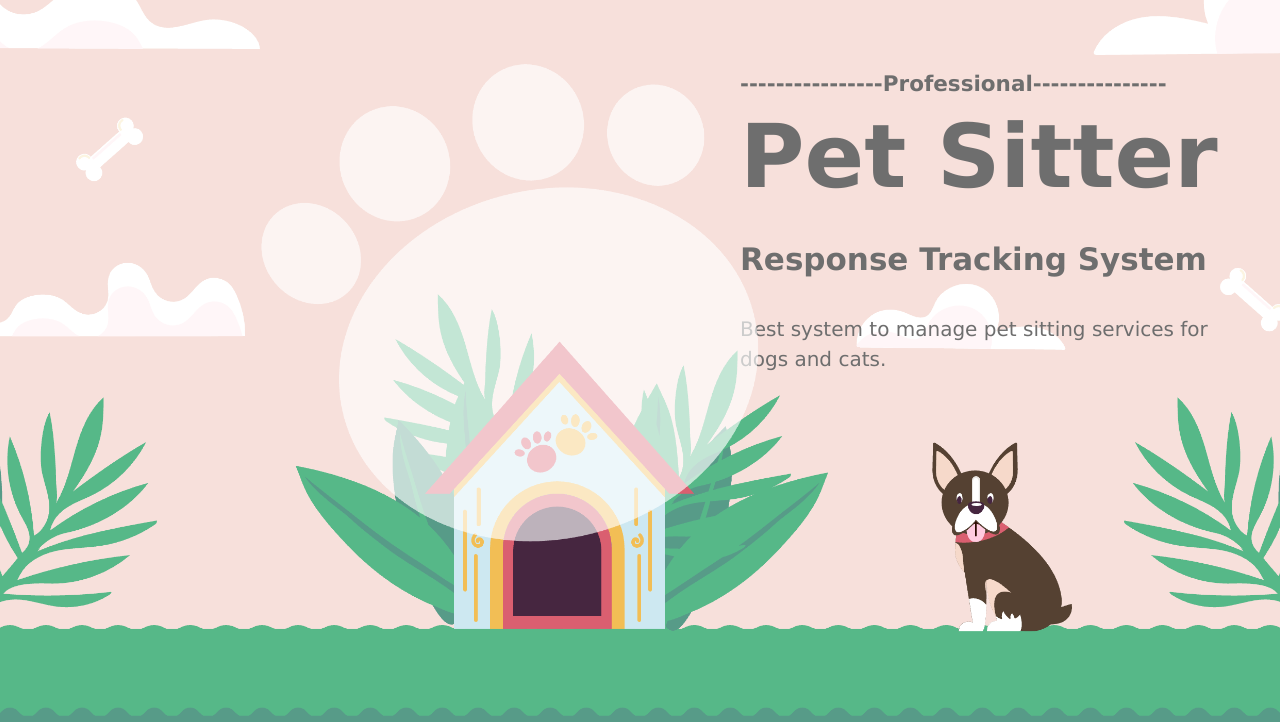
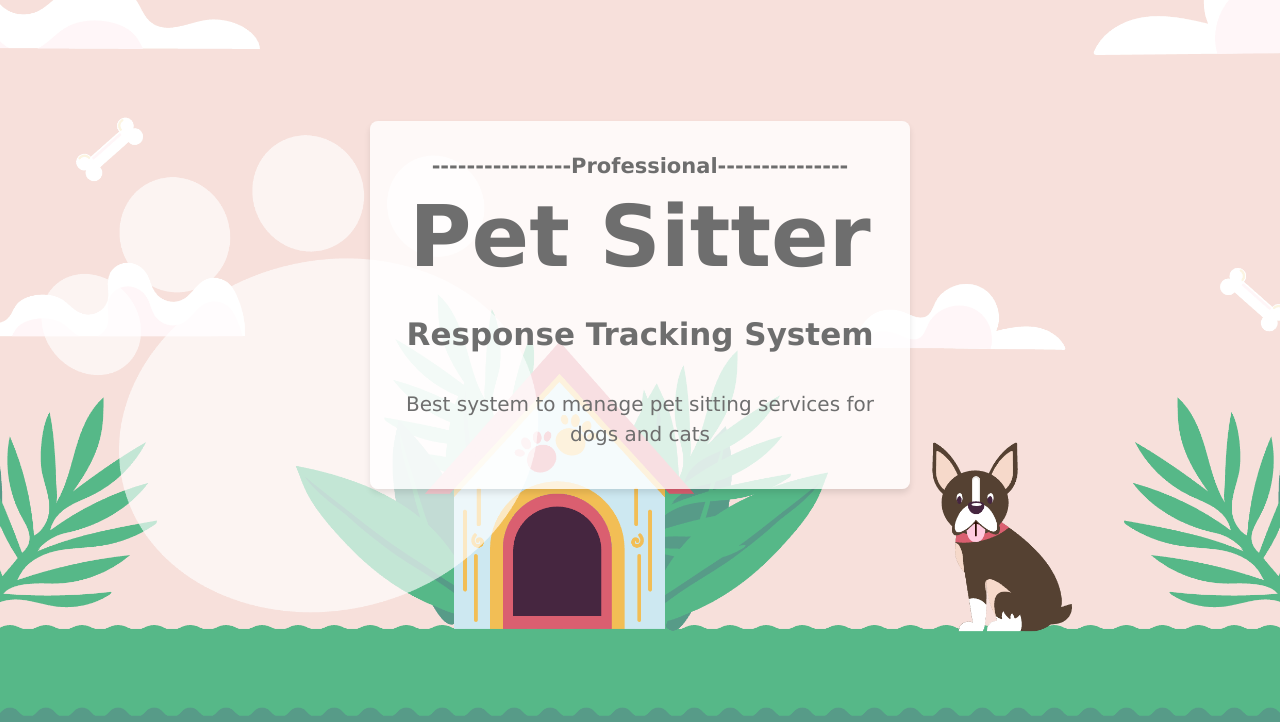
Before and after one commit to toji-ut/PSIRT, a PHP site: page /mainPage.html in a window 1280 px wide. Shown: the part 78-800 px from the top of the page. Run offline with PHP 8.4, Linux system fonts and the light colour scheme.

Commit message:
fixed dynamic mainPage interface

```diff
--- a/frontend/globalStyles/styles.css
+++ b/frontend/globalStyles/styles.css
@@ -14,9 +14,7 @@ body {
 }
 
 .background-image img{
-    position: absolute;
-    top: 140px;
-    left: 260px;
+    margin-left: -600px;
     width: 500px;
     height: 480px;
     opacity: 100000;
@@ -26,7 +24,7 @@ body {
     width: 300px;
     text-align: left;
     padding: 20px;
-    background-color: rgba(255, 255, 255, 0.7);
+    background-color: rgba(255, 255, 255, 0.8);
     border-radius: 8px;
     box-shadow: 0 4px 6px rgba(0, 0, 0, 0.1);
 }
@@ -36,7 +34,7 @@ body {
     max-width: 500px;
     text-align: left;
     padding: 20px;
-    background-color: rgba(255, 255, 255, 0.7);
+    background-color: rgba(255, 255, 255, 0.8);
     border-radius: 8px;
     box-shadow: 0 4px 6px rgba(0, 0, 0, 0.1);
 }
@@ -46,7 +44,7 @@ body {
     max-width: 500px;
     text-align: left;
     padding: 20px;
-    background-color: rgba(255, 255, 255, 0.7);
+    background-color: rgba(255, 255, 255, 0.8);
     border-radius: 8px;
     box-shadow: 0 4px 6px rgba(0, 0, 0, 0.1);
 }
@@ -56,7 +54,7 @@ body {
     max-width: 500px;
     text-align: left;
     padding: 20px;
-    background-color: rgba(255, 255, 255, 0.7);
+    background-color: rgba(255, 255, 255, 0.8);
     border-radius: 8px;
     box-shadow: 0 4px 6px rgba(0, 0, 0, 0.1);
 }
@@ -66,14 +64,14 @@ body {
     max-width: 500px;
     text-align: left;
     padding: 20px;
-    background-color: rgba(255, 255, 255, 0.7);
+    background-color: rgba(255, 255, 255, 0.8);
     border-radius: 8px;
     box-shadow: 0 4px 6px rgba(0, 0, 0, 0.1);
 }
 
 h2 {
     text-align: center;
-    color: #333;
+    color: rgb(110, 110, 110);
 }
 
 form {
@@ -97,7 +95,7 @@ input[type="password"] {
 
 input[type="submit"] {
     padding: 10px 15px;
-    background-color: rgb(136, 60, 96, 0.7);
+    background-color: rgb(136, 60, 96, 0.8);
     color: #fff;
     border: none;
     border-radius: 3px;
@@ -137,42 +135,46 @@ nav ul li a {
     font-size: 25px;
 }
 
-main {
-    width: 80%;
+.welcome-container {
+    width: 100%;
     max-width: 500px;
-    height: auto;
     padding: 20px;
+    background-color: rgba(255, 255, 255, 0.8);
     border-radius: 8px;
+    box-shadow: 0 4px 6px rgba(0, 0, 0, 0.1);
+    display: flex;
+    justify-content: center;
+    align-items: center;
     text-align: center;
+    flex-direction: column;
+    margin-top: -500px;
     margin-bottom: auto;
-    margin-top: -170px;
-    margin-left: auto;
 }
 
-main h1 {
-    font-size: 21.5px;
+.welcome-container h1 {
+    font-size: 21px;
     margin-top: 10px;
-    text-align: left;
+    text-align: center;
     color: rgb(110, 110, 110);
     margin-bottom: -30px;
 }
 
-main h2 {
-    font-size: 88px;
+.welcome-container h2 {
+    font-size: 85px;
     margin-top: 10px;
-    text-align: left;
+    text-align: center;
     color: rgb(110, 110, 110);
 }
 
-main h3 {
+.welcome-container h3 {
     font-size: 31px;
     margin-top: -60px;
-    text-align: left;
+    text-align: center;
     color: rgb(110, 110, 110);
 }
 
-main p {
-    text-align: left;
+.welcome-container p {
+    text-align: center;
     color: rgb(110, 110, 110);
 }
 
--- a/frontend/mainPage.html
+++ b/frontend/mainPage.html
@@ -15,18 +15,17 @@
         </nav>
     </header>
 
-    <main>
+    <div class="background-image">
+        <img src="assets/Picture2.png">
+    </div>
+
+    <div class="welcome-container">
         <section class="welcome-section">
             <h1>----------------Professional---------------</p>
             <h2>Pet Sitter</h2>
             <h3>Response Tracking System</h3>
-            <p>Best system to manage pet sitting services for dogs and cats.</p>
+            <p>Best system to manage pet sitting services for dogs and cats</p>
         </section>
-
-    </main>
-
-    <div class="background-image">
-        <img src="assets/Picture2.png">
     </div>
 </body>
 </html>
```
